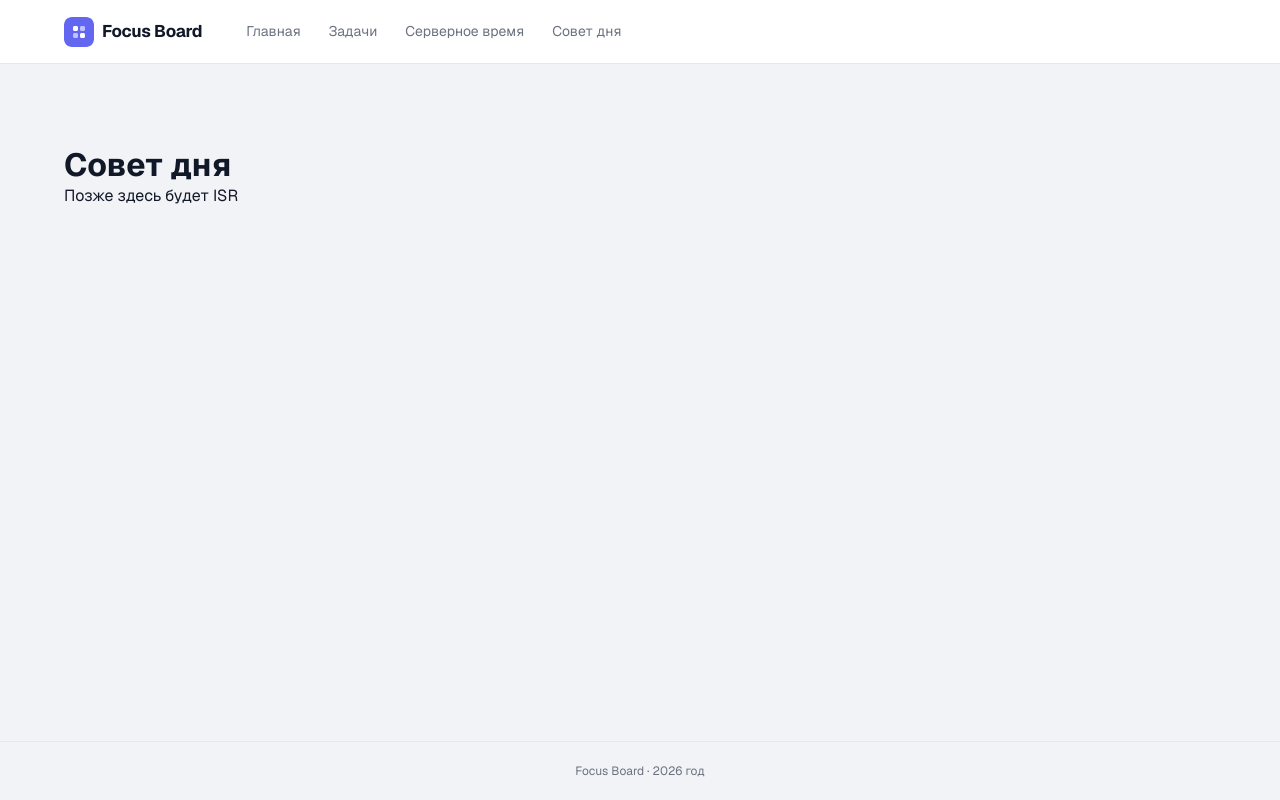
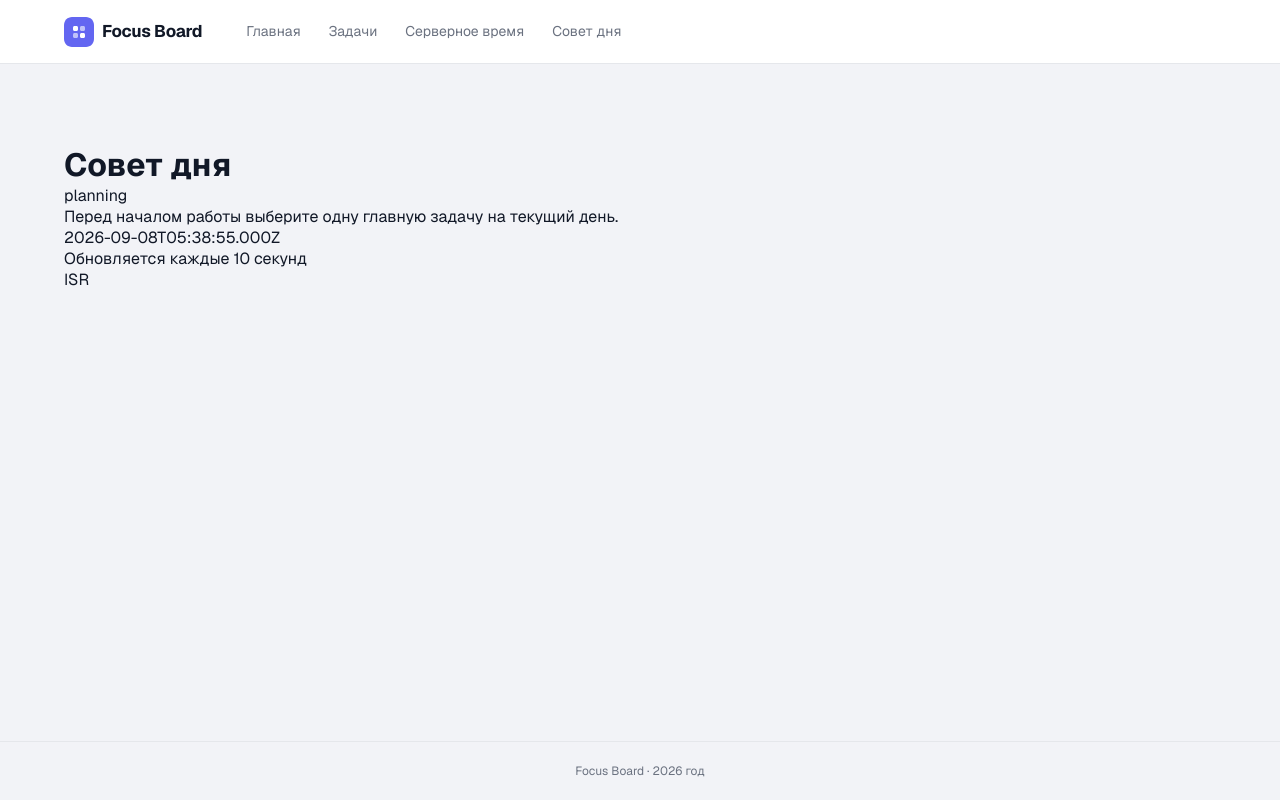
Before and after one commit to alexander962/lvoe-stroy, a Next.js app: page /daily-tip in a window 1280 px wide. Built offline with nearby package versions, Linux system fonts and the light colour scheme.

Commit message:
feat: add ISR daily tip page

```diff
--- /dev/null
+++ b/src/app/daily-tip/data.ts
@@ -0,0 +1,23 @@
+export type DailyTip = {
+  id: string;
+  category: "focus" | "planning" | "rest";
+  text: string;
+};
+
+export const dailyTips: DailyTip[] = [
+  {
+    id: "1",
+    category: "focus",
+    text: "Разбейте крупную задачу на шаги продолжительностью не более 25 минут.",
+  },
+  {
+    id: "2",
+    category: "planning",
+    text: "Перед началом работы выберите одну главную задачу на текущий день.",
+  },
+  {
+    id: "3",
+    category: "rest",
+    text: "После нескольких рабочих интервалов сделайте длинный перерыв без экрана.",
+  },
+];
--- a/src/app/daily-tip/page.tsx
+++ b/src/app/daily-tip/page.tsx
@@ -1,8 +1,22 @@
+import { dailyTips } from "@/app/daily-tip/data";
+
+export const revalidate = 10;
+
 export default function DailyTip() {
+  const generatedAt = new Date();
+  const generatedAtIso = generatedAt.toISOString();
+  const tipIndex = generatedAt.getUTCSeconds() % dailyTips.length;
+  const tip = dailyTips[tipIndex];
   return (
     <div>
       <h1>Совет дня</h1>
-      <p>Позже здесь будет ISR</p>
+      <p>{tip.category}</p>
+      <p>{tip.text}</p>
+      <p>
+        <time dateTime={generatedAtIso}>{generatedAtIso}</time>
+      </p>
+      <p>Обновляется каждые 10 секунд</p>
+      <p>ISR</p>
     </div>
   );
 }
```
